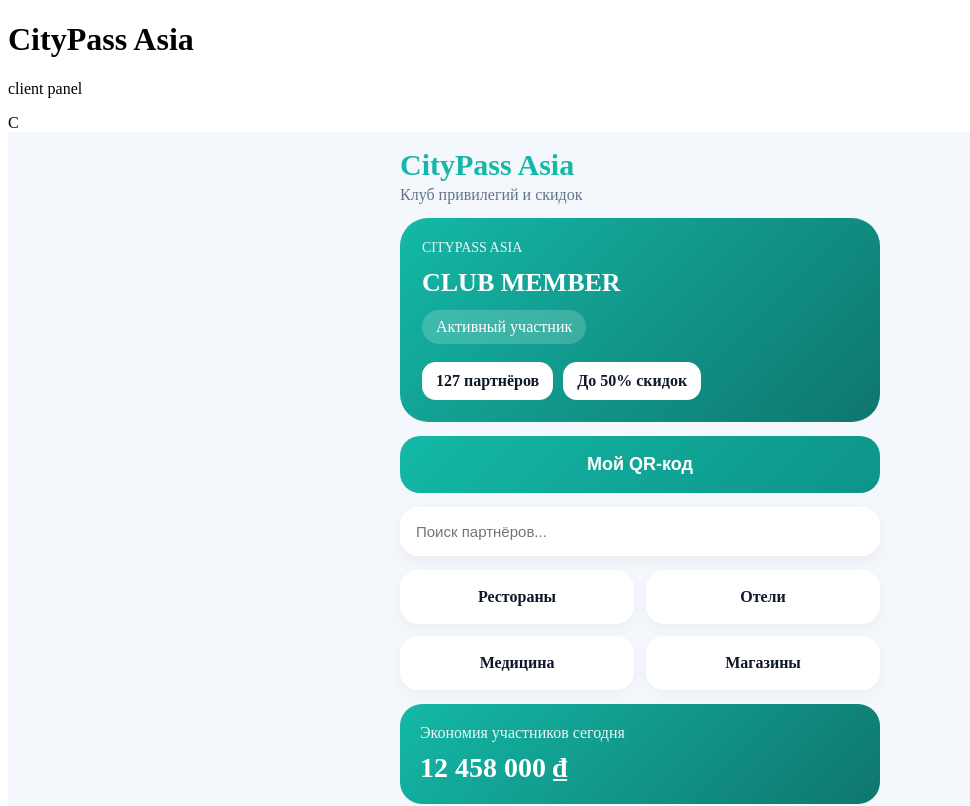
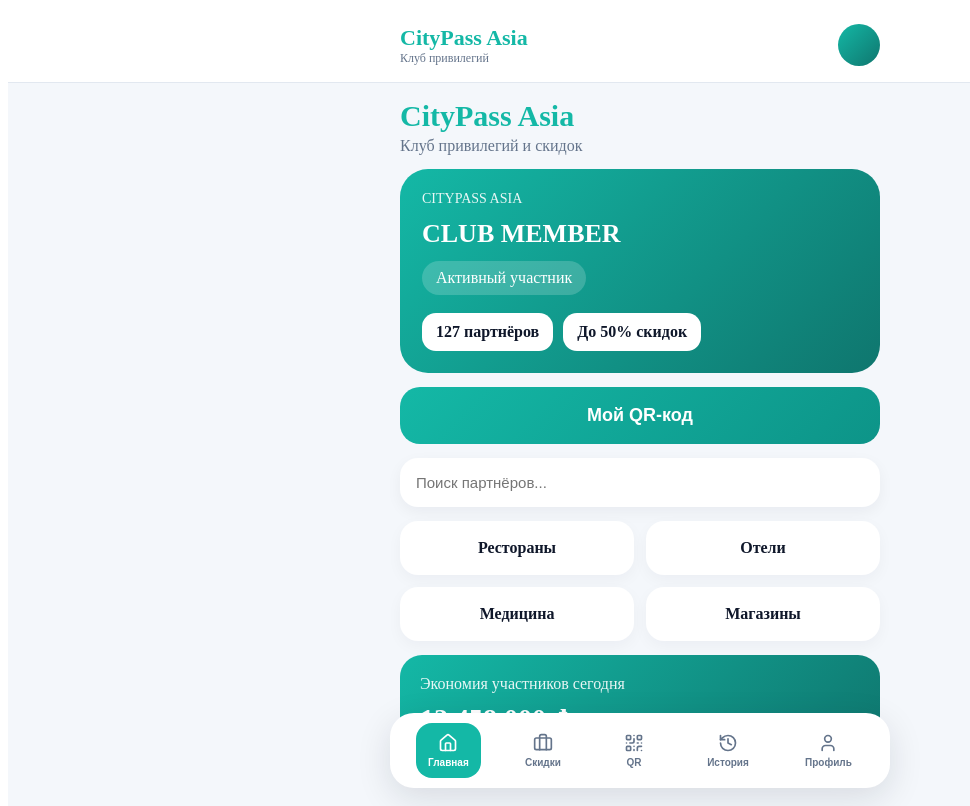
Before and after one commit to tomt39515-glitch/citypass-asia, a React (Vite) app: page / in a window 1280 px wide. Shown: the top 806 px of the page, without its empty margins (0-970 px from the left). Built offline with nearby package versions, Linux system fonts and the light colour scheme.

Commit message:
New CityPass Layout

```diff
--- a/src/layouts/AppLayout.tsx
+++ b/src/layouts/AppLayout.tsx
@@ -31,23 +31,23 @@ export default function AppLayout({
     ],
 
     partner: [
-      { key: "dashboard", label: "Dashboard", icon: LayoutDashboard },
-      { key: "scanner", label: "Scanner", icon: ScanLine },
+      { key: "dashboard", label: "Главная", icon: LayoutDashboard },
+      { key: "scanner", label: "QR", icon: ScanLine },
       { key: "transactions", label: "История", icon: History },
       { key: "balance", label: "Баланс", icon: Wallet },
-      { key: "analytics", label: "Аналитика", icon: BarChart3 },
+      { key: "analytics", label: "Отчёты", icon: BarChart3 },
     ],
 
     admin: [
-      { key: "dashboard", label: "Dashboard", icon: Shield },
+      { key: "dashboard", label: "Панель", icon: Shield },
       { key: "partners", label: "Партнёры", icon: Briefcase },
       { key: "clients", label: "Клиенты", icon: Users },
-      { key: "topups", label: "Пополнения", icon: Wallet },
-      { key: "transactions", label: "Транзакции", icon: CreditCard },
+      { key: "topups", label: "Баланс", icon: Wallet },
+      { key: "transactions", label: "Операции", icon: CreditCard },
     ],
 
     agent: [
-      { key: "dashboard", label: "Dashboard", icon: LayoutDashboard },
+      { key: "dashboard", label: "Главная", icon: LayoutDashboard },
       { key: "partners", label: "Партнёры", icon: Briefcase },
       { key: "earnings", label: "Доход", icon: Wallet },
     ],
@@ -56,28 +56,96 @@ export default function AppLayout({
   const tabs = tabsByRole[role] || [];
 
   return (
-    <div className="min-h-screen bg-slate-100 flex flex-col">
-      <header className="sticky top-0 z-50 bg-white border-b border-slate-200 px-4 py-3 flex items-center justify-between">
-        <div>
-          <h1 className="text-lg font-bold text-slate-900">
-            CityPass Asia
-          </h1>
+    <div
+      style={{
+        minHeight: "100vh",
+        background: "#F4F7FB",
+      }}
+    >
+      {/* HEADER */}
 
-          <p className="text-xs text-slate-500 capitalize">
-            {role} panel
-          </p>
-        </div>
+      <header
+        style={{
+          position: "sticky",
+          top: 0,
+          zIndex: 100,
+          background: "#FFFFFF",
+          padding: "16px 20px",
+          borderBottom: "1px solid #E2E8F0",
+        }}
+      >
+        <div
+          style={{
+            maxWidth: "480px",
+            margin: "0 auto",
+            display: "flex",
+            justifyContent: "space-between",
+            alignItems: "center",
+          }}
+        >
+          <div>
+            <div
+              style={{
+                fontSize: "22px",
+                fontWeight: 800,
+                color: "#14B8A6",
+              }}
+            >
+              CityPass Asia
+            </div>
 
-        <div className="w-10 h-10 rounded-full bg-orange-500 flex items-center justify-center text-white font-bold">
-          C
+            <div
+              style={{
+                fontSize: "12px",
+                color: "#64748B",
+              }}
+            >
+              Клуб привилегий
+            </div>
+          </div>
+
+          <div
+            style={{
+              width: "42px",
+              height: "42px",
+              borderRadius: "50%",
+              background:
+                "linear-gradient(135deg,#14B8A6,#0F766E)",
+            }}
+          />
         </div>
       </header>
 
-      <main className="flex-1 p-4 pb-28 overflow-y-auto">
+      {/* CONTENT */}
+
+      <main
+        style={{
+          paddingBottom: "100px",
+        }}
+      >
         {children}
       </main>
 
-      <nav className="fixed bottom-0 left-0 right-0 bg-white border-t border-slate-200 px-2 py-2 flex justify-around">
+      {/* BOTTOM MENU */}
+
+      <nav
+        style={{
+          position: "fixed",
+          bottom: "12px",
+          left: "12px",
+          right: "12px",
+          maxWidth: "480px",
+          margin: "0 auto",
+          background: "#FFFFFF",
+          borderRadius: "24px",
+          padding: "10px",
+          display: "flex",
+          justifyContent: "space-around",
+          boxShadow:
+            "0 10px 35px rgba(15,23,42,.12)",
+          zIndex: 1000,
+        }}
+      >
         {tabs.map((tab) => {
           const Icon = tab.icon;
           const active = currentTab === tab.key;
@@ -85,16 +153,35 @@ export default function AppLayout({
           return (
             <button
               key={tab.key}
-              onClick={() => onChangeTab(tab.key)}
-              className={`flex flex-col items-center justify-center px-3 py-2 rounded-xl transition-all ${
-                active
-                  ? "bg-orange-500 text-white"
-                  : "text-slate-500"
-              }`}
+              onClick={() =>
+                onChangeTab(tab.key)
+              }
+              style={{
+                border: "none",
+                background: active
+                  ? "#14B8A6"
+                  : "transparent",
+                color: active
+                  ? "#FFFFFF"
+                  : "#64748B",
+                borderRadius: "16px",
+                padding: "10px 12px",
+                display: "flex",
+                flexDirection: "column",
+                alignItems: "center",
+                gap: "4px",
+                cursor: "pointer",
+                minWidth: "58px",
+              }}
             >
               <Icon size={20} />
 
-              <span className="text-[10px] mt-1">
+              <span
+                style={{
+                  fontSize: "10px",
+                  fontWeight: 600,
+                }}
+              >
                 {tab.label}
               </span>
             </button>
```
